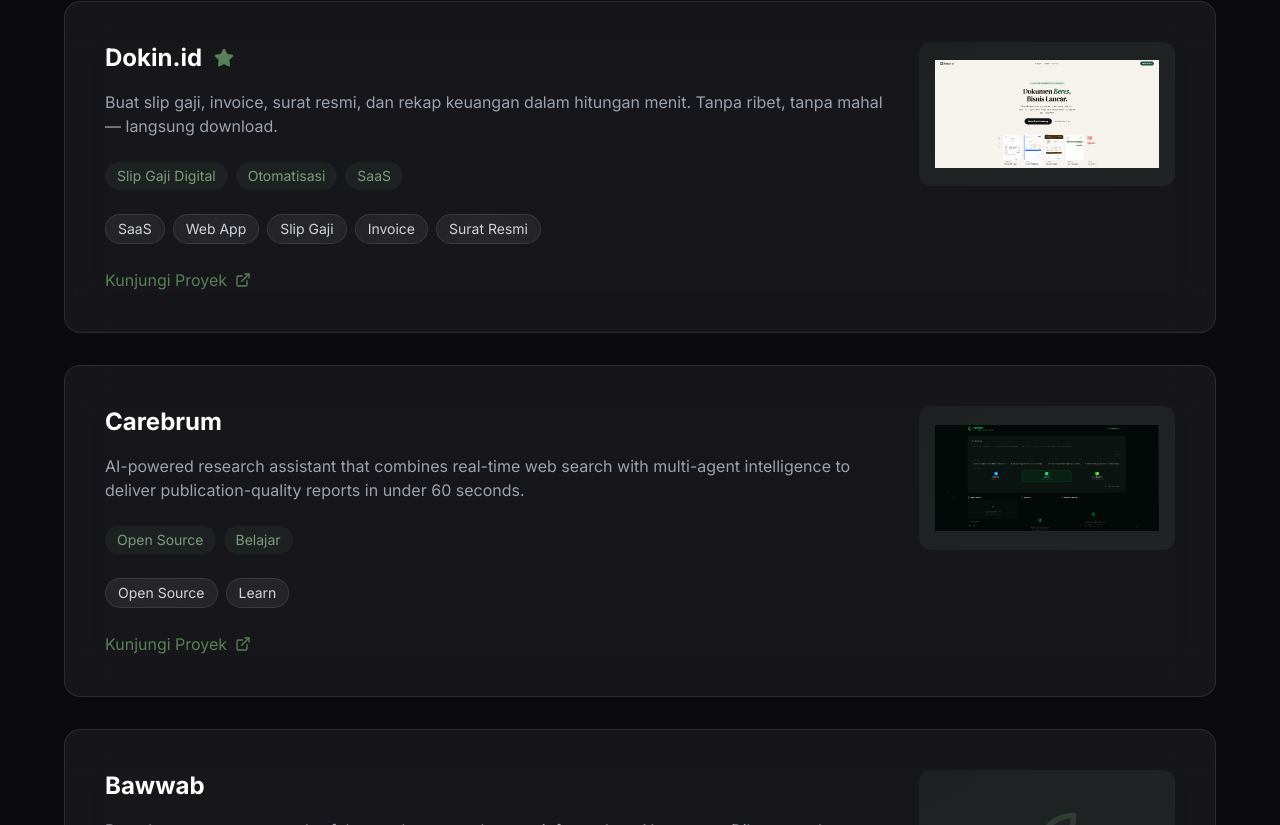
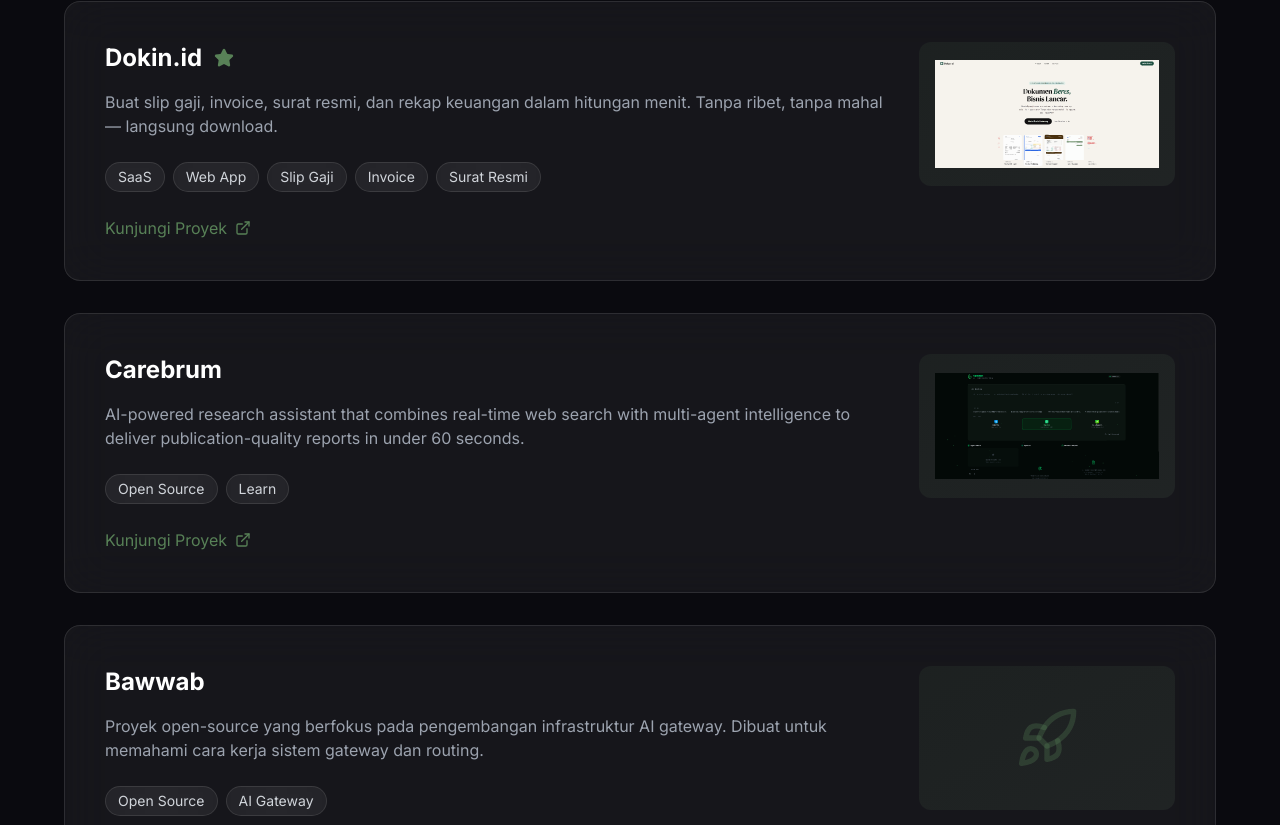
Before and after one commit to kentanghub/portofolio, a React (Vite) app: page / in a window 1280 px wide. Shown: the part 2755-3580 px from the top of the page. Built offline with nearby package versions, Linux system fonts and the light colour scheme.

Commit message:
feat: remove highlight badges from projects

```diff
--- a/src/App.tsx
+++ b/src/App.tsx
@@ -290,7 +290,6 @@
       title: 'Dokin.id',
       desc: 'Buat slip gaji, invoice, surat resmi, dan rekap keuangan dalam hitungan menit. Tanpa ribet, tanpa mahal — langsung download.',
       tags: ['SaaS', 'Web App', 'Slip Gaji', 'Invoice', 'Surat Resmi'],
-      highlights: ['Slip Gaji Digital', 'Otomatisasi', 'SaaS'],
       link: 'https://dokin.id',
       featured: true,
       image: '/dokin.svg',
@@ -299,7 +298,6 @@
       title: 'Carebrum',
       desc: 'AI-powered research assistant that combines real-time web search with multi-agent intelligence to deliver publication-quality reports in under 60 seconds.',
       tags: ['Open Source', 'Learn'],
-      highlights: ['Open Source', 'Belajar'],
       link: 'https://carebrum.vercel.app/',
       featured: false,
       image: '/carebrum.svg',
@@ -308,7 +306,6 @@
       title: 'Bawwab',
       desc: 'Proyek open-source yang berfokus pada pengembangan infrastruktur AI gateway. Dibuat untuk memahami cara kerja sistem gateway dan routing.',
       tags: ['Open Source', 'AI Gateway'],
-      highlights: ['AI Gateway', 'Open Source'],
       link: 'https://github.com/kentanghub/bawwab',
       featured: false,
     },
@@ -339,13 +336,6 @@
                     {project.featured && <Star className="w-4 h-4 md:w-5 md:h-5 text-accent fill-accent" />}
                   </div>
                   <p className="text-gray-400 text-sm md:text-base mb-4 md:mb-6 leading-relaxed">{project.desc}</p>
-                  <div className="flex flex-wrap gap-1.5 md:gap-2 mb-4 md:mb-6">
-                    {project.highlights.map((h) => (
-                      <span key={h} className="px-2 py-0.5 md:px-3 md:py-1 bg-accent/10 text-accent-glow text-xs md:text-sm rounded-full">
-                        {h}
-                      </span>
-                    ))}
-                  </div>
                   <div className="flex flex-wrap gap-1.5 md:gap-2 mb-4 md:mb-6">
                     {project.tags.map((tag) => (
                       <span key={tag} className="px-2 py-0.5 md:px-3 md:py-1 glass text-gray-300 text-xs md:text-sm rounded-full">
```
